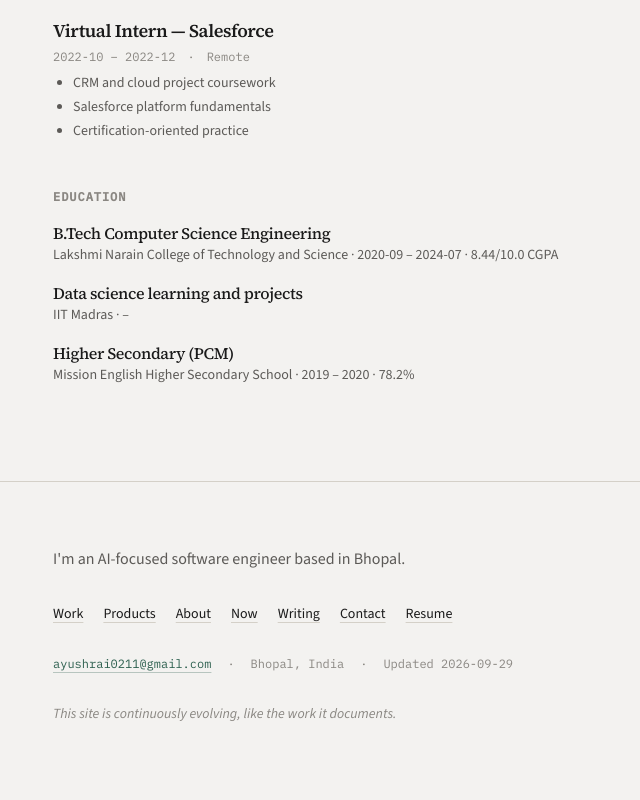
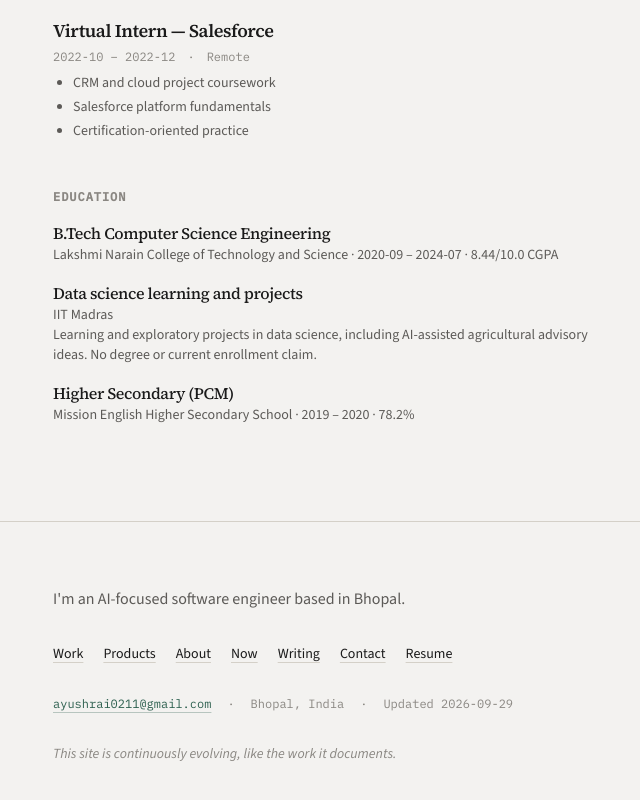
Before and after one commit to ayushrai-hub/ayush-work, a React (Vite) app: page /resume in a window 1280 px wide. Shown: the part 1059-1859 px from the top of the page, without its empty margins (67-707 px from the left). Built offline with nearby package versions, Linux system fonts and the light colour scheme; no server answers.

Commit message:
Prepare site truth fix: ResumePage.tsx

```diff
--- a/src/pages/ResumePage.tsx
+++ b/src/pages/ResumePage.tsx
@@ -74,9 +74,11 @@ export default function ResumePage() {
               <li key={ed.slug}>
                 <h3 className="font-medium text-ink">{ed.degree}</h3>
                 <p className="text-sm text-ink-muted">
-                  {ed.institution} · {ed.start} – {ed.end}
+                  {ed.institution}
+                  {ed.start && ed.end ? ` · ${ed.start} – ${ed.end}` : ""}
                   {ed.grade ? ` · ${ed.grade}` : ""}
                 </p>
+                {ed.note && <p className="text-sm text-ink-muted">{ed.note}</p>}
               </li>
             ))}
           </ul>
```
